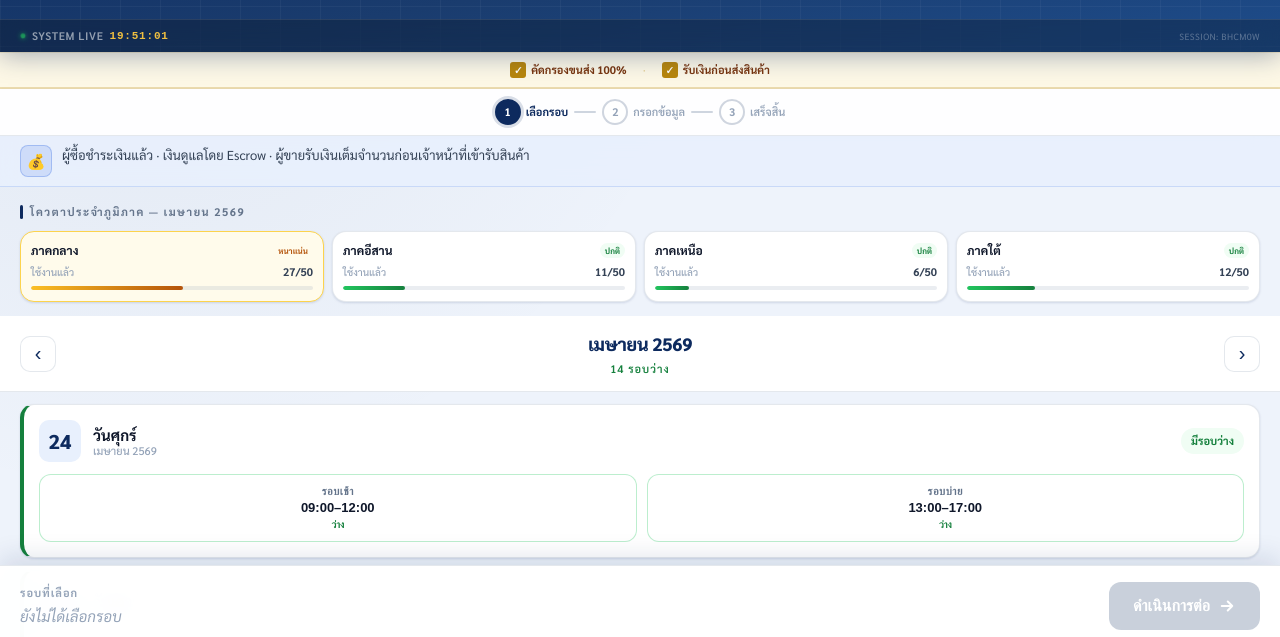
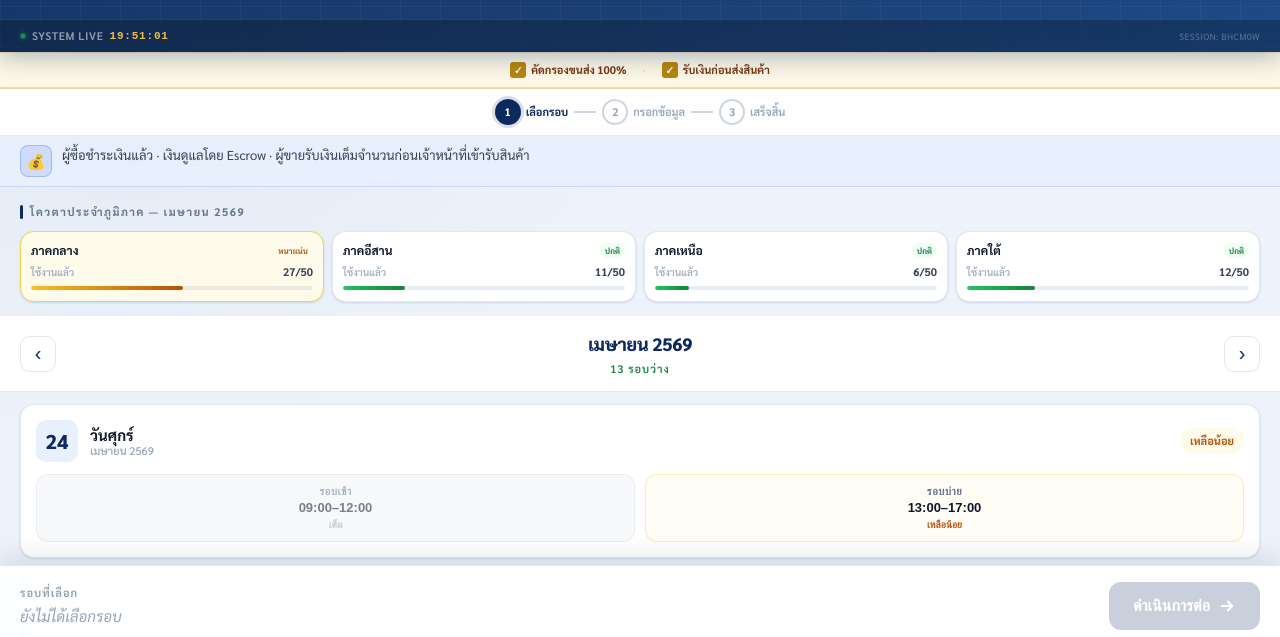
Before and after one commit to official-logistics/GOLDENTECH, a plain HTML site: page index.html in a window 1280 px wide. Shown: the part 154-791 px from the top of the page. Drawn offline with Linux system fonts and the light colour scheme.

Commit message:
Update index.html

```diff
--- a/index.html
+++ b/index.html
@@ -550,9 +550,9 @@ body{
     <div class="summary-title">สรุปข้อมูลการนัดหมาย</div>
     <div class="summary-row"><span class="summary-key">วันที่</span><span class="summary-val" id="sumDate">—</span></div>
     <div class="summary-row"><span class="summary-key">เวลา</span><span class="summary-val" id="sumTime">—</span></div>
-    <div class="summary-row"><span class="summary-key">ชื่อ</span><span class="summary-val" id="sumName">—</span></div>
+    <div class="summary-row"><span class="summary-key">ชื่อ-นามสกุล</span><span class="summary-val" id="sumName">—</span></div>
     <div class="summary-row"><span class="summary-key">เบอร์</span><span class="summary-val" id="sumPhone">—</span></div>
-    <div class="summary-row"><span class="summary-key">ที่อยู่</span><span class="summary-val" id="sumAddr">—</span></div>
+    <div class="summary-row"><span class="summary-key">ที่อยู่เข้ารับ</span><span class="summary-val" id="sumAddr">—</span></div>
     <div class="summary-row" id="sumNoteRow" style="display:none"><span class="summary-key">หมายเหตุ</span><span class="summary-val" id="sumNote">—</span></div>
   </div>
 
@@ -677,10 +677,10 @@ const REGIONS = [
    BOOKING DATA — รอบรถ เมษายน 2569
 ══════════════════════════════════════════ */
 const APRIL = {
-  24:{am:'a',pm:'a',w:'ศุกร์'},
-  25:{am:'a',pm:'a',w:'เสาร์'},26:{am:'a',pm:'a',w:'อาทิตย์'},
-  27:{am:'a',pm:'a',w:'จันทร์'},28:{am:'a',pm:'a',w:'อังคาร'},
-  29:{am:'a',pm:'a',w:'พุธ'},30:{am:'a',pm:'a',w:'พฤหัสบดี'},
+  24:{am:'f',pm:'l',w:'ศุกร์'},
+  25:{am:'l',pm:'a',w:'เสาร์'},26:{am:'a',pm:'a',w:'อาทิตย์'},
+  27:{am:'a',pm:'l',w:'จันทร์'},28:{am:'l',pm:'a',w:'อังคาร'},
+  29:{am:'a',pm:'a',w:'พุธ'},30:{am:'a',pm:'l',w:'พฤหัสบดี'},
 };
 
 /* ══════════════════════════════════════════
```
